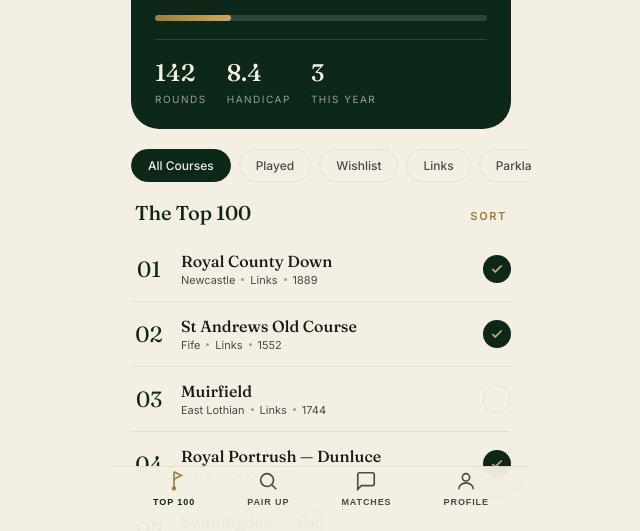
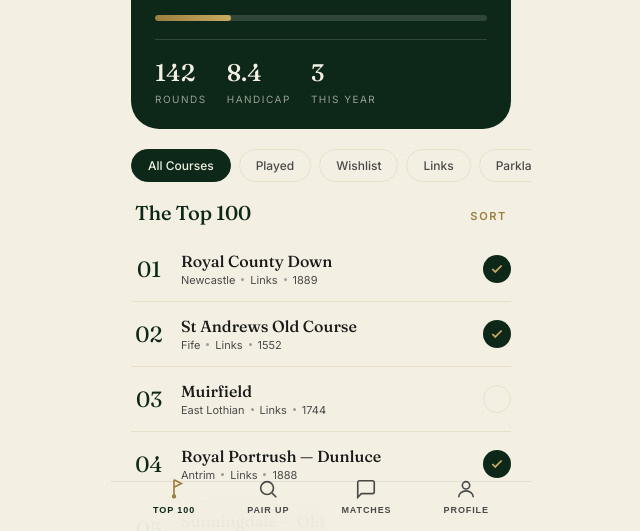
Before and after one commit to DimitarDyankov/fore-the-record-prototype, a plain HTML site: page index.html in a window 1280 px wide. Shown: the part 269-800 px from the top of the page, without its empty margins (319-959 px from the left). Drawn offline with Linux system fonts and the light colour scheme.

Commit message:
Adjust height of element in index.html

```diff
--- a/index.html
+++ b/index.html
@@ -926,7 +926,7 @@
     height: 76px;
     padding: 0 16px 22px;
     padding-bottom: calc(22px + env(safe-area-inset-bottom, 0px));
-    height: calc(65px + env(safe-area-inset-bottom, 0px));
+    height: calc(50px + env(safe-area-inset-bottom, 0px));
     background: rgba(244, 239, 227, 0.92);
     backdrop-filter: blur(20px);
     border-top: 1px solid rgba(13, 40, 24, 0.08);
```
